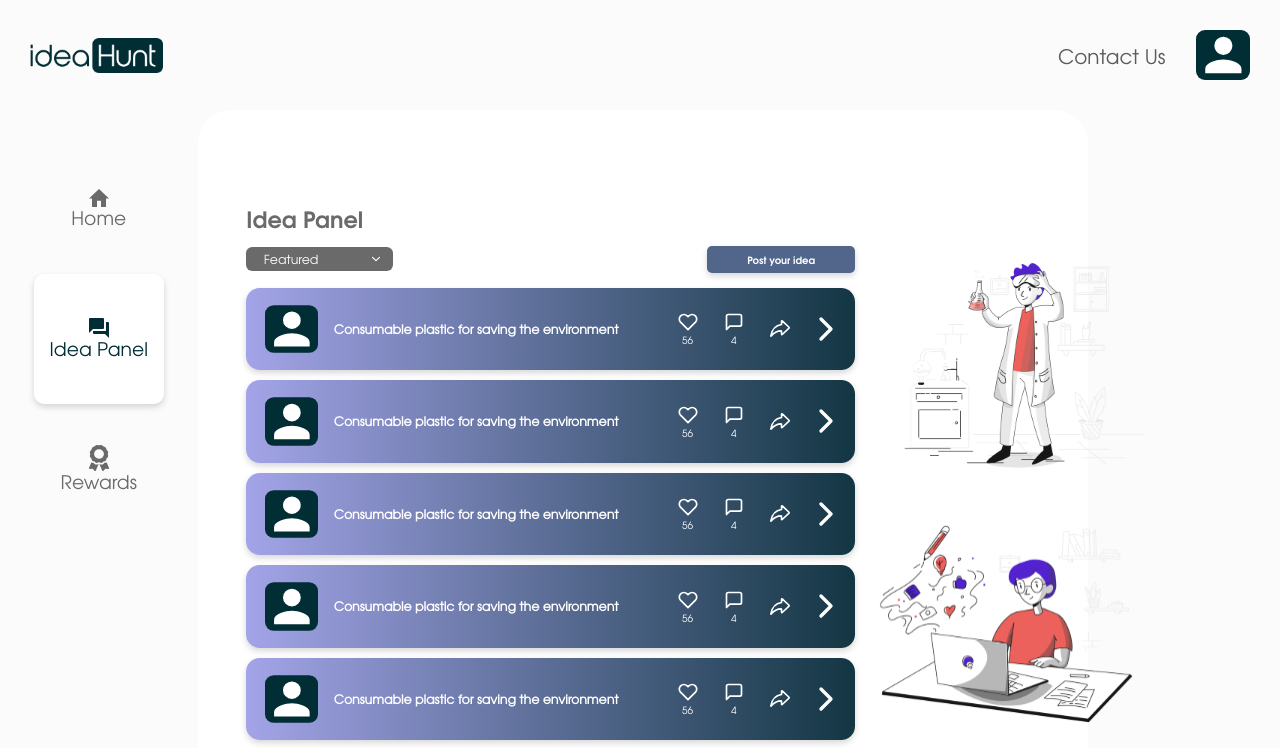
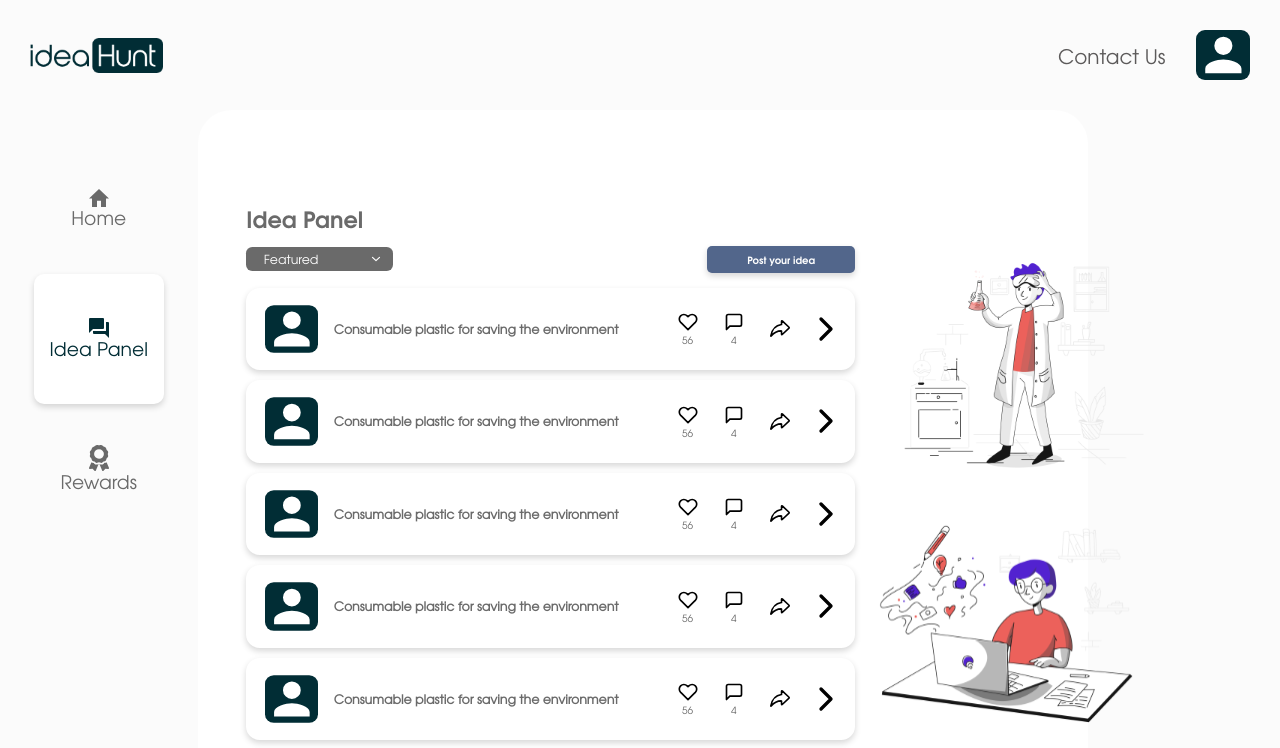
Before and after one commit to Mynk-9/gradcap-ideahunt, a React (Create React App) app: page /idea/panel in a window 1280 px wide. Shown: the top 748 px of the page. Built offline with nearby package versions, Linux system fonts and the light colour scheme.

Commit message:
Added featured prop to IdeaPanelAccordion

```diff
--- a/src/components/ideapanelaccordion/IdeaPanelAccordion.js
+++ b/src/components/ideapanelaccordion/IdeaPanelAccordion.js
@@ -8,11 +8,15 @@ import LikeIcon from './../../assets/icons/heart.svg';
 import ShareIcon from './../../assets/icons/share.svg';
 import DetailsIcon from './../../assets/icons/chevron-right.svg';
 
-const IdeaPanelAccordion = ({ idea }) => {
+const IdeaPanelAccordion = ({ idea, featured }) => {
     const [active, setActive] = useState(false);
 
     return (
-        <div className={Styles.accordion} active={active ? 'true' : 'false'}>
+        <div
+            className={Styles.accordion}
+            active={active ? 'true' : 'false'}
+            data-featured={featured ? 'true' : 'false'}
+        >
             <div className={Styles.details}>
                 <div className={Styles.ideaDetails}>{idea.details}</div>
                 <span className={Styles.viewIdea}>View Data</span>
@@ -62,6 +66,7 @@ IdeaPanelAccordion.propTypes = {
         comments: propTypes.number,
         details: propTypes.string,
     }),
+    featured: propTypes.bool,
 };
 
 export default IdeaPanelAccordion;
--- a/src/components/ideapanelaccordion/IdeaPanelAccordion.module.scss
+++ b/src/components/ideapanelaccordion/IdeaPanelAccordion.module.scss
@@ -130,3 +130,15 @@
         }
     }
 }
+
+.accordion[data-featured='false'] {
+    .panel {
+        color: #6a6a6a;
+        background: white;
+    }
+    .panelItem {
+        img {
+            filter: none;
+        }
+    }
+}
```
